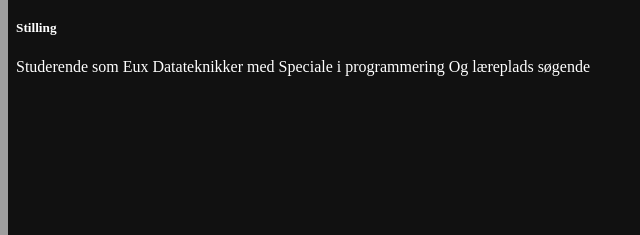
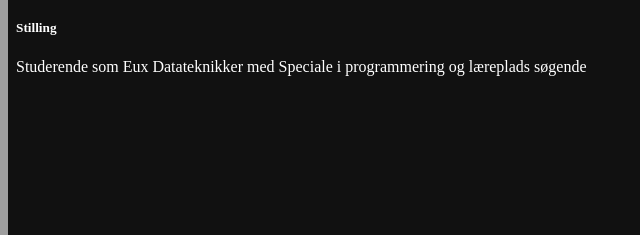
Before and after one commit to Akselfab2003/Akselfab2003.github.io, a plain HTML site: page index.html in a window 1280 px wide. Shown: the part 1282-1517 px from the top of the page, 640-1280 px from the left. Drawn offline with Linux system fonts and the light colour scheme; grey boxes are pictures that could not be loaded.

Commit message:
Update index.html

```diff
--- a/index.html
+++ b/index.html
@@ -30,7 +30,7 @@
         <p>18 År</p>
         <h5>Stilling</h5>
         <p>Studerende som Eux Datateknikker med Speciale i programmering
-        Og læreplads søgende</p>
+        og læreplads søgende</p>
     </div>
 
 
```
